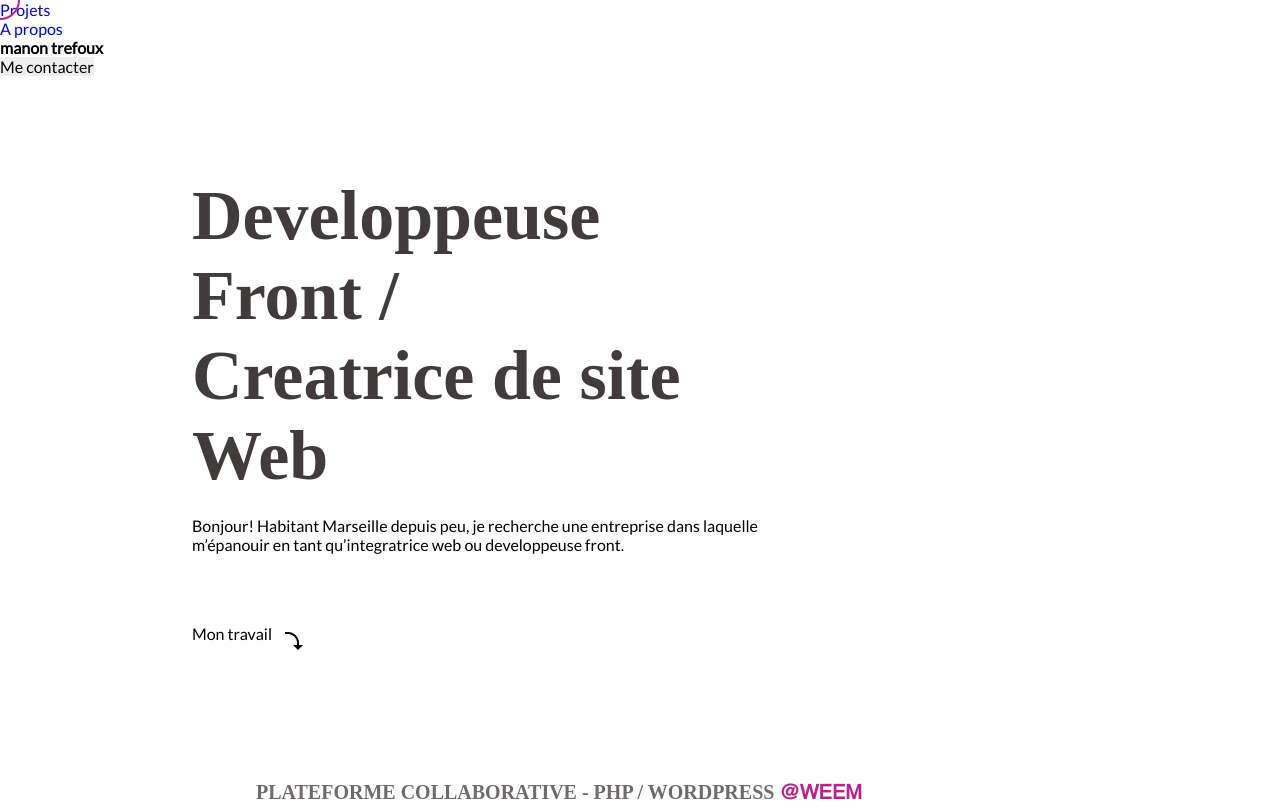
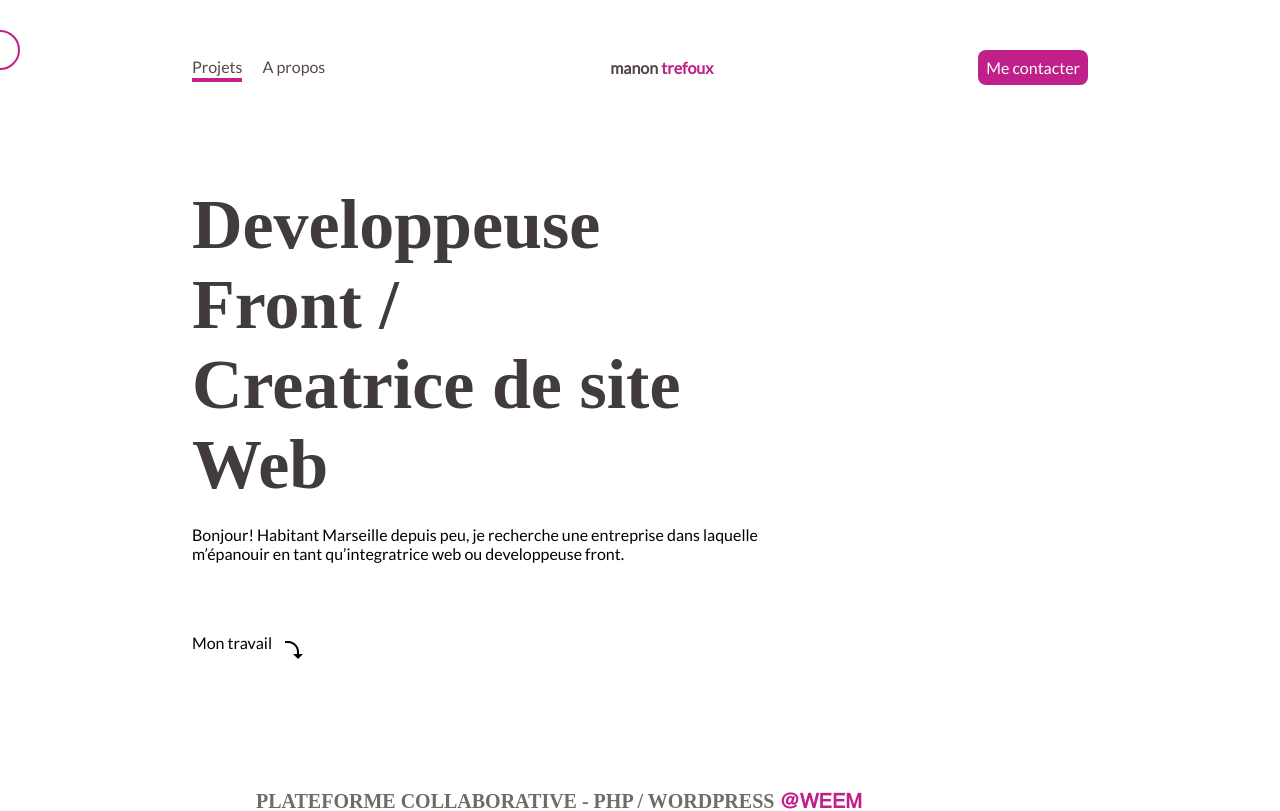
Before and after one commit to ManonTfx/react-portfolio-manon, a React (Create React App) app: page / in a window 1280 px wide. Shown: the top 811 px of the page. Built offline with nearby package versions, Linux system fonts and the light colour scheme.

Commit message:
change style navigation

```diff
--- a/src/style/components/_navigation.scss
+++ b/src/style/components/_navigation.scss
@@ -0,0 +1,60 @@
+.navigation{
+    display: flex;
+    justify-content: space-between;
+    align-items: center;
+    margin: 50px 15%;
+    color: $color-3;
+
+    .nav-active {
+        &::after {
+            content: '';
+            position: absolute;
+            height: 4px;
+            background-color: $color-1;
+        }
+    }
+
+    .nav-active-a-propos{
+        &::after {
+            width: 65px;
+        }
+    }
+    .nav-active-projets{
+        &::after {
+            width: 50px;
+        }
+    }
+
+    .hover{
+        &:hover{
+            opacity: 0.8;
+        }
+        transition: 1s;
+    }
+
+    h1{
+        font-weight: bold;
+    }
+
+    span {
+        color: $color-1;
+    }
+
+    ul{
+        display: flex;
+
+        li{
+            margin-right: 20px;
+            color: $color-3;
+            margin-bottom: 2px;
+        }
+    }
+
+    button{
+        background-color: $color-1;
+        color: $white;
+        padding: 8px;
+        border-radius: 8px;
+        cursor: pointer;
+    }
+}
```
